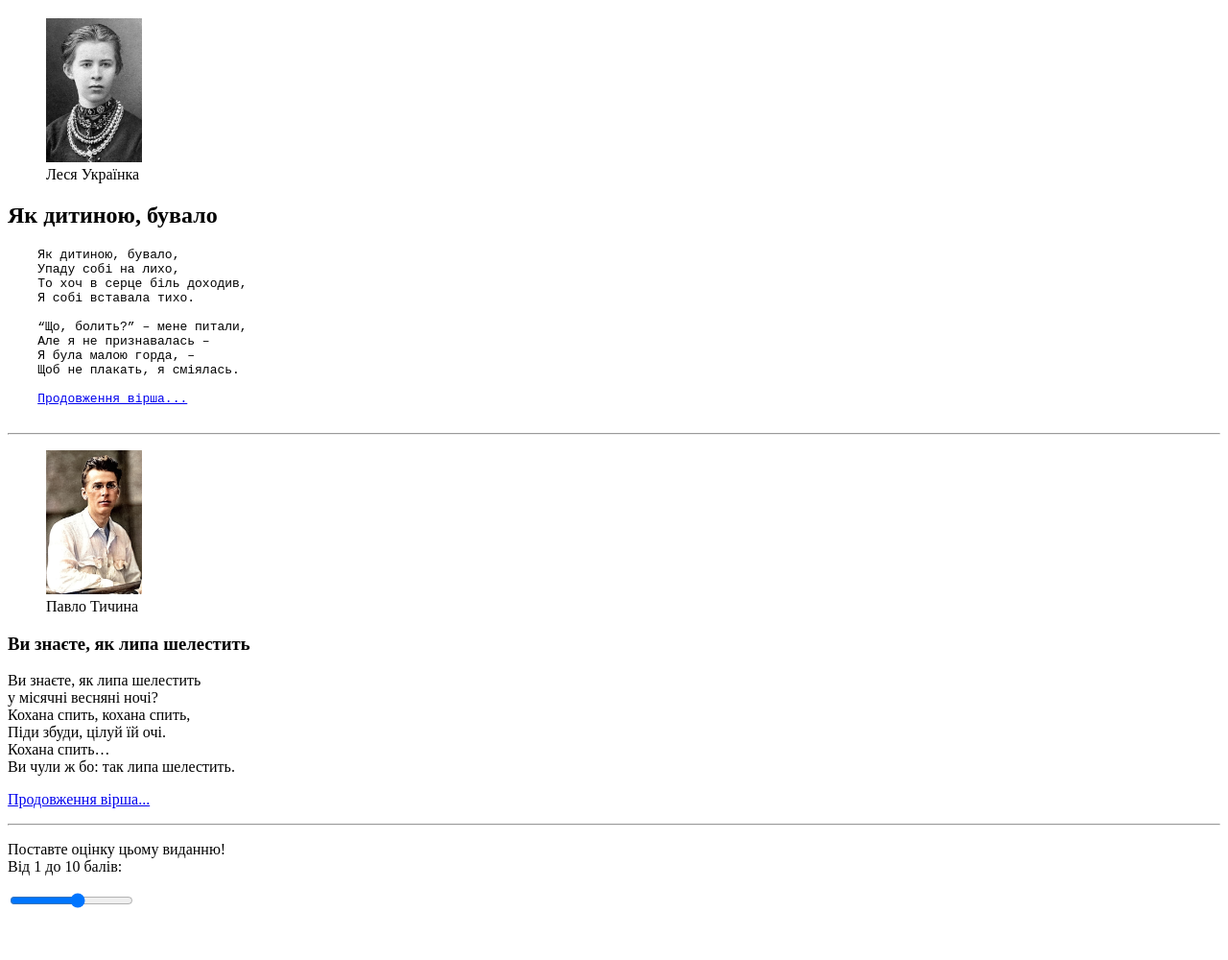
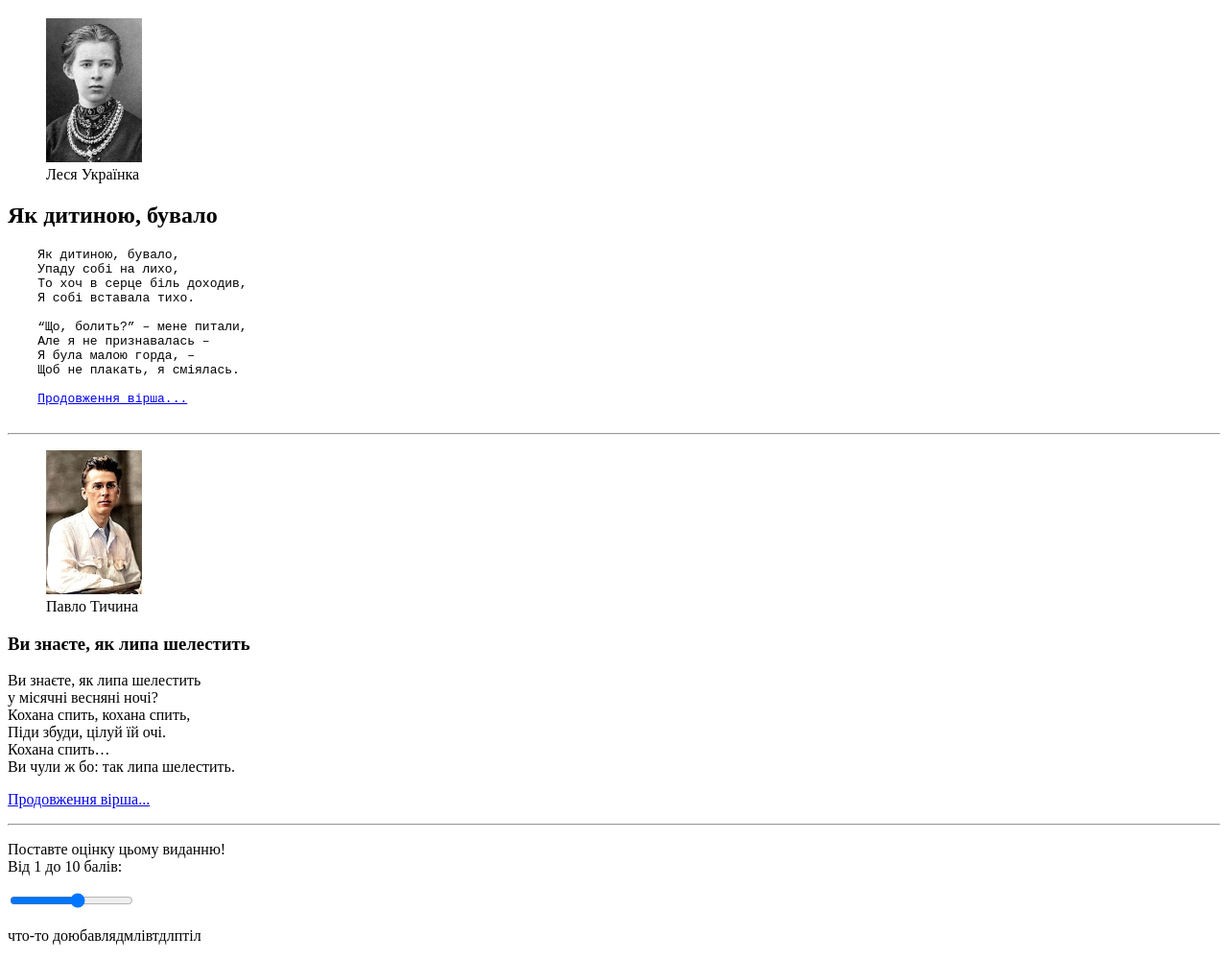
Before and after one commit to IlliaBielik/projects_front-end, a plain HTML site: page index.html in a window 1280 px wide. Shown: the part 61-1061 px from the top of the page at 96% size. Before the commit the page ends 1027 px from the top, so only its background shows below. Drawn offline with Linux system fonts and the light colour scheme.

Commit message:
Новая ветка коммит3

```diff
--- a/index.html
+++ b/index.html
@@ -66,6 +66,7 @@
     <p><input type="range" min="1" max="10"></p>
   </form>
 
+  <p>что-то доюбавлядмлівтдлптіл</p>
 </body>
 
 </html>
```
